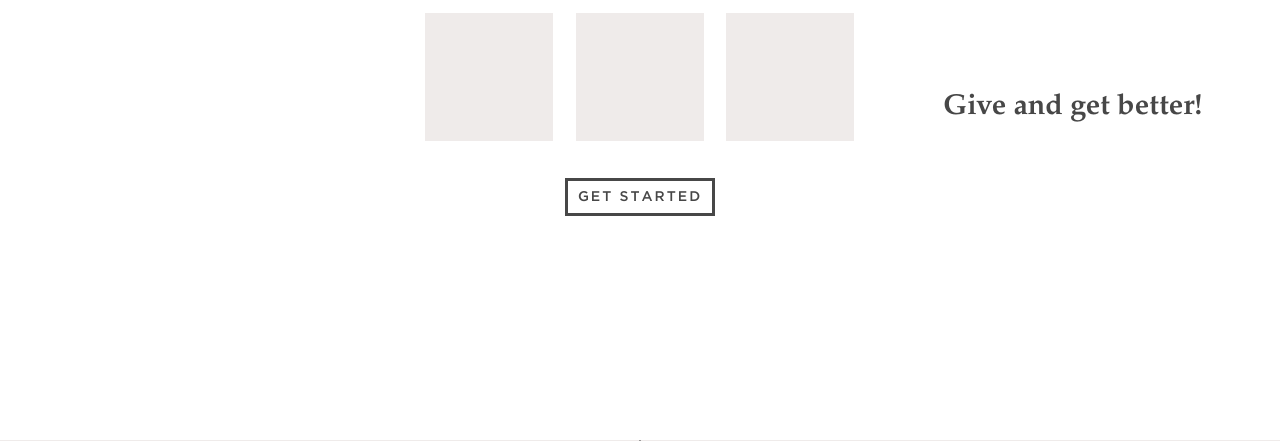
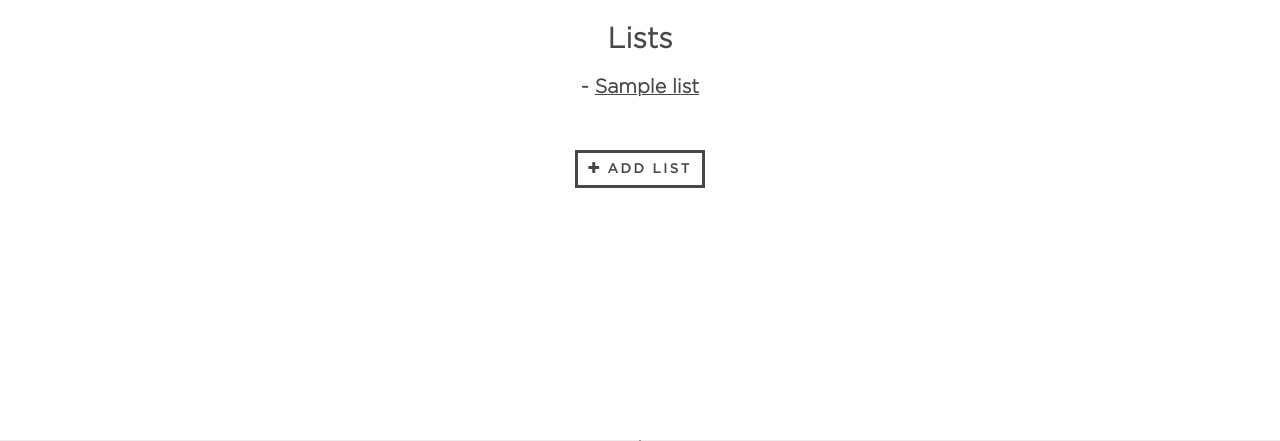
Before and after one commit to hawkaa/listfully, a Django app: page / in a window 1280 px wide. Shown: the part 200-641 px from the top of the page. Run offline with Django 3.2, Linux system fonts and the light colour scheme; a user stored in the database is signed in; tables that the repository leaves empty hold one stand-in row (values such as "Sample post").

Commit message:
fix: show lists if logged in

```diff
--- a/templates/home.html
+++ b/templates/home.html
@@ -2,6 +2,11 @@
 
 {% block content %}
   <div class="home">
+    {% if user.is_authenticated %}
+      <div class="center">
+        {% include 'lists.html' %}
+      </div>
+    {% else %}
       <div class="row">
         <div class="box-display">
           <div class="box"></div>
@@ -17,17 +22,10 @@
       </div>
 
       <div class="row">
-      {% if user.is_authenticated %}
-        <div class="center">
-          <p>
-            <a class="button" href="{% url 'lists' %}">GET STARTED</a>
-          </p>
-        </div>
-      {% else %}
         <div class="button center">
           <p><a href="{% url 'login' %}">GET STARTED</a></p>
         </div>
+      </div>
     {% endif %}
   </div>
-  </div>
 {% endblock %}
--- a/templates/lists.html
+++ b/templates/lists.html
@@ -1,8 +1,3 @@
-{% extends 'base.html' %}
-{% load static %}
-
-{% block content %}
-
 <div class="row">
   <div class="lists col-lg-10 col-md-10 col-sm-10 col-xs">
     {% if user.is_authenticated %}
@@ -28,4 +23,3 @@
     {% endif %}
   </div>
 </div>
-{% endblock %}
```
Lines whose indentation alone changed are shown as unchanged.
